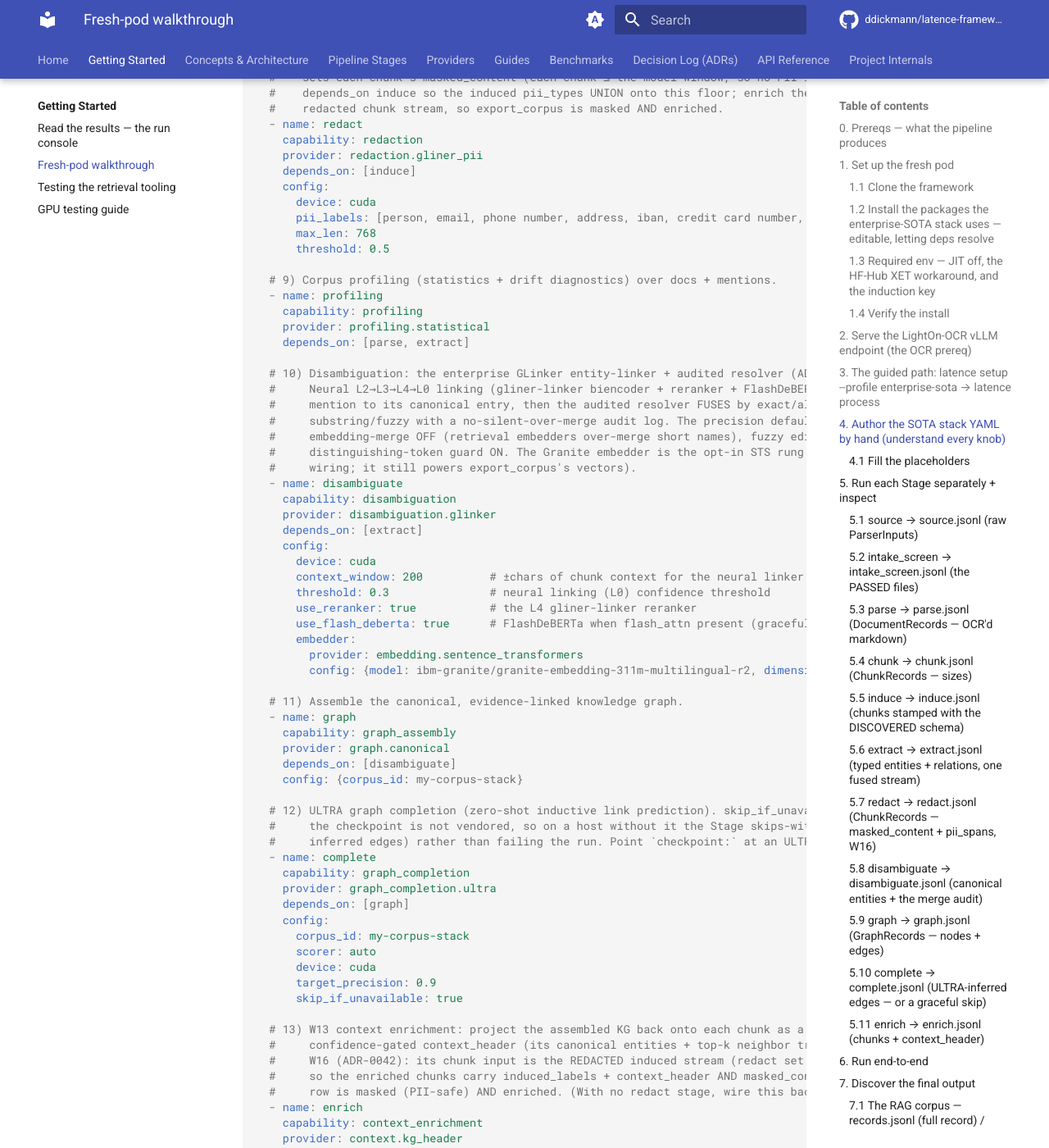
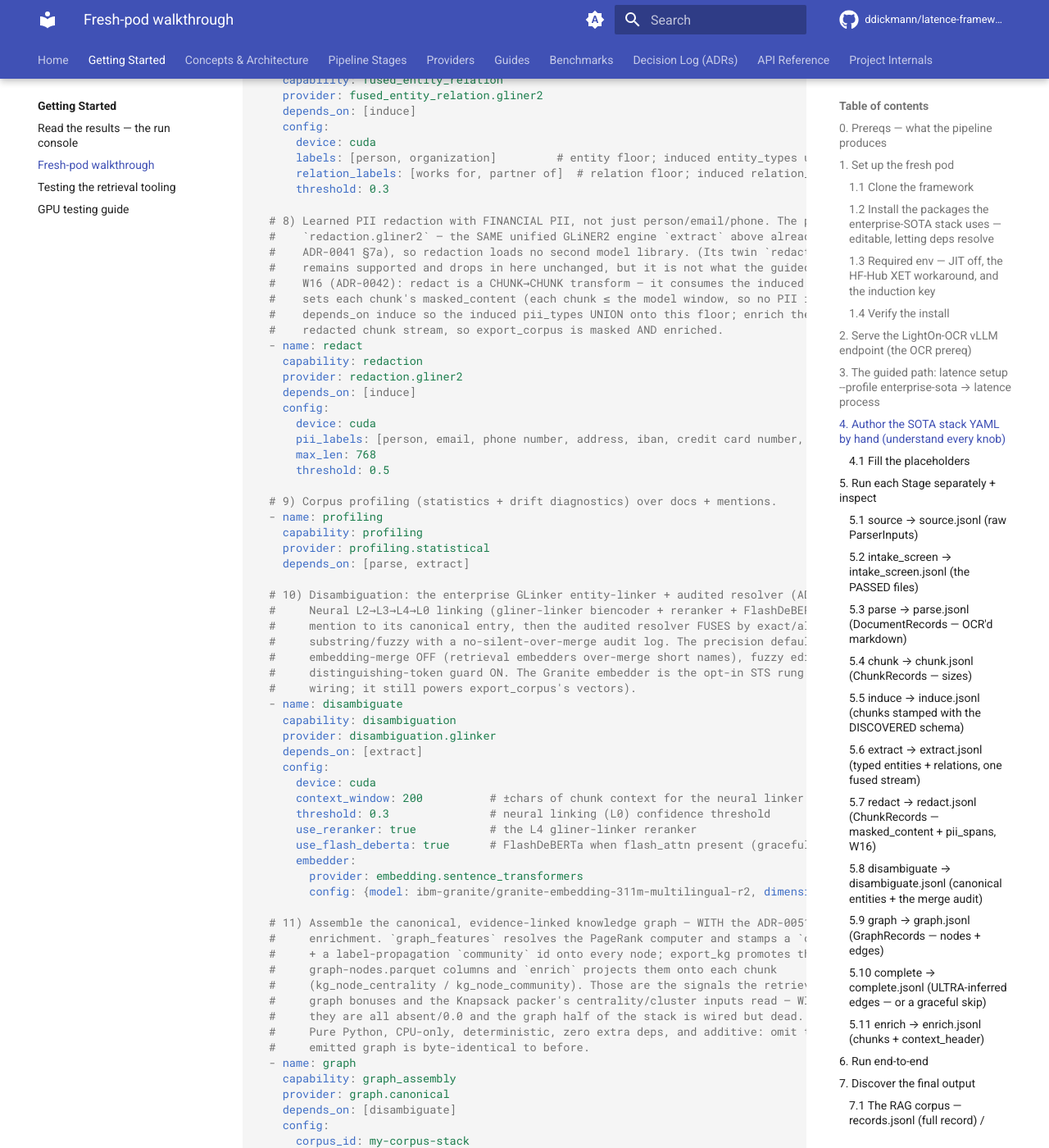
Before and after one commit to ddickmann/latence, an MkDocs documentation site: the page built from docs/TUTORIAL-fresh-pod-walkthrough.md, in a window 1280 px wide and 1400 px high, scrolled down 10396 px. Shown: the whole window at 82% size. Built offline with MkDocs 1.6.1 and Material for MkDocs 9.7.7, drawn with Linux system fonts in a browser that asks for light colours; comment, search, counter and statistics services are not loaded; some of the changed text lies outside the part shown.

Commit message:
fix(audit-R6): The go-live tutorial's §4 stack — explicitly labelled "the exact enterprise-sota spine" that "the wizard above generates for you" — wires the un-blessed `redaction.gliner_pii` and omits BOTH #193's `graph_features` block and #194's `bm25` block, so the canonical hand-authored enterprise stack ships without the two signals this stream delivered and with the PII engine #197 explicitly de-blessed.

````diff
--- a/docs/TUTORIAL-fresh-pod-walkthrough.md
+++ b/docs/TUTORIAL-fresh-pod-walkthrough.md
@@ -101,15 +101,16 @@ pip install --break-system-packages \
 ```
 
 - `gliner2 peft accelerate` — the GLiNER2 fused entity+relation extractor (mdeberta-v3 backbone).
-- `gliner` — the learned PII redactor `redaction.gliner_pii`, which §4's hand-written stack wires.
-  Its entry point ships in the **`packages/latence-pii-gliner`** distribution above.
-- The redactor `latence setup --profile enterprise-sota` blesses is the **other** one,
-  `redaction.gliner2` (#197, ADR-0041 §7a). Do not confuse the two names: the `gliner2` line in the
-  pip block above is the third-party **PyPI wheel** (the library + mdeberta-v3 backbone), while the
-  `redaction.gliner2` **entry point** is registered only by the
-  **`packages/latence-pii-gliner2`** distribution — which is why that package is in the editable
-  list. Both redactors are supported; both are installed above, so §3's wizard fast path and §4's
-  hand-written stack run from the same environment.
+- The redactor both §3's wizard and §4's hand-written stack wire is `redaction.gliner2` (#197,
+  ADR-0041 §7a) — the SAME GLiNER2 engine `extract` runs, so redaction adds no second model library.
+  Do not confuse the two names: the `gliner2` line in the pip block above is the third-party **PyPI
+  wheel** (the library + mdeberta-v3 backbone), while the `redaction.gliner2` **entry point** is
+  registered only by the **`packages/latence-pii-gliner2`** distribution — which is why that package
+  is in the editable list.
+- `gliner` + **`packages/latence-pii-gliner`** — the *alternative* learned redactor
+  `redaction.gliner_pii`. Still fully supported (it drops into §4's `redact` stage unchanged), just
+  not what the guided setup blesses. Installed here only so you can swap it in; drop both lines if
+  you do not want the second model library.
 - `glinker flashdeberta` — the neural GLinker entity-linker (`disambiguation.glinker`): the
   `gliner-linker-large` biencoder + `gliner-linker-rerank` reranker + FlashDeBERTa.
 - `sentence-transformers` — the Granite r2 embedder (the GLinker resolver's opt-in STS rung **and**
@@ -275,8 +276,8 @@ capability wiring — the SAME machinery `latence stack validate` builds on, no
 ```text
 source → intake_screen → parse[lighton_vllm] → chunk[640] → content_screen
   → induce[corpus] → extract[gliner2, thr 0.3] → redact[gliner2, financial-PII]
-  → profiling → disambiguate[glinker] → graph → complete[ultra, skip_if_unavailable]
-  → enrich(context) → export_kg + export_corpus[Granite r2, context_columns]
+  → profiling → disambiguate[glinker] → graph[+pagerank features] → complete[ultra, skip_if_unavailable]
+  → enrich(context) → export_kg + export_corpus[Granite r2, context_columns, bm25]
 ```
 
 **Deterministic + scriptable (CI/repro).** `--non-interactive` takes every answer from flags, and
@@ -308,9 +309,17 @@ latence process --config ./latence.stack.yaml --run-id run-0001
 >   embedder. The precision-by-default knobs (embedding-merge OFF, fuzzy edit-distance rung +
 >   distinguishing-token guard ON) ride the provider defaults — the config stays minimal and the ER
 >   is precise out of the box.
-> - **graph → `graph.canonical` → complete → `graph_completion.ultra`** (`skip_if_unavailable: true`
->   — no vendored checkpoint means a graceful skip, never a failed run) → **`export.knowledge_graph`**
->   + **`export.jsonl_parquet`** with the Granite r2 corpus vectors.
+> - **graph → `graph.canonical`** with the ADR-0051 **`graph_features: graph_features.pagerank`**
+>   block — PageRank `centrality` + label-propagation `community` stamped on every node, promoted to
+>   `graph-nodes.parquet` columns and projected onto each chunk. These are what the retrieval
+>   Expander's graph bonuses and the Knapsack packer's centrality/cluster inputs read; without the
+>   block they are absent/`0.0`.
+> - **→ complete → `graph_completion.ultra`** (`skip_if_unavailable: true` — no vendored checkpoint
+>   means a graceful skip, never a failed run) → **`export.knowledge_graph`**
+>   + **`export.jsonl_parquet`** with the Granite r2 corpus vectors **and the ADR-0049
+>   `bm25: tokenizer.regex` block** — the index-time term statistics (`bm25-stats.json` +
+>   `bm25-postings.parquet`) the query-side sparse rescorer runs on. Without it the stack ships
+>   dense-only and the hybrid fuser has no sparse leg.
 
 > **PII note (W16, ADR-0042).** With **PII ON**, `redact` is a **chunk-level transform**: it consumes
 > the induced **chunk** stream and sets each chunk's `masked_content` (each chunk ≤ the model window,
@@ -352,9 +361,9 @@ every knob. Save it as `stacks/my-corpus.yaml`. This is the **exact** enterprise
 ```yaml
 # stacks/my-corpus.yaml — the enterprise-SOTA stack:
 #   source → intake_screen → parse[lighton_vllm] → chunk[640] → content_screen
-#     → induce[corpus] → extract[gliner2, thr 0.3] → redact[gliner_pii, financial-PII]
-#     → profiling → disambiguate[glinker] → graph → complete[ultra] → enrich(context)
-#     → export_kg + export_corpus[Granite r2]
+#     → induce[corpus] → extract[gliner2, thr 0.3] → redact[gliner2, financial-PII]
+#     → profiling → disambiguate[glinker] → graph[+pagerank features] → complete[ultra]
+#     → enrich(context) → export_kg + export_corpus[Granite r2 + bm25]
 #
 # {CORPUS_DIR} / {STORAGE_URI} are placeholders — fill them in §4.1 before `latence run`.
 name: my-corpus-stack
@@ -430,14 +439,17 @@ stages:
       relation_labels: [works for, partner of]  # relation floor; induced relation_types union on
       threshold: 0.3
 
-  # 8) Learned PII redaction (GLiNER-PII) with FINANCIAL PII, not just person/email/phone.
+  # 8) Learned PII redaction with FINANCIAL PII, not just person/email/phone. The provider is
+  #    `redaction.gliner2` — the SAME unified GLiNER2 engine `extract` above already runs (#197,
+  #    ADR-0041 §7a), so redaction loads no second model library. (Its twin `redaction.gliner_pii`
+  #    remains supported and drops in here unchanged, but it is not what the guided setup blesses.)
   #    W16 (ADR-0042): redact is a CHUNK→CHUNK transform — it consumes the induced CHUNK stream and
   #    sets each chunk's masked_content (each chunk ≤ the model window, so no PII is truncated). It
   #    depends_on induce so the induced pii_types UNION onto this floor; enrich then reads THIS
   #    redacted chunk stream, so export_corpus is masked AND enriched.
   - name: redact
     capability: redaction
-    provider: redaction.gliner_pii
+    provider: redaction.gliner2
     depends_on: [induce]
     config:
       device: cuda
@@ -472,12 +484,24 @@ stages:
         provider: embedding.sentence_transformers
         config: {model: ibm-granite/granite-embedding-311m-multilingual-r2, dimension: 768, device: cuda, attn_implementation: flash_attention_2}
 
-  # 11) Assemble the canonical, evidence-linked knowledge graph.
+  # 11) Assemble the canonical, evidence-linked knowledge graph — WITH the ADR-0051 graph-feature
+  #     enrichment. `graph_features` resolves the PageRank computer and stamps a `centrality` score
+  #     + a label-propagation `community` id onto every node; export_kg promotes them to
+  #     graph-nodes.parquet columns and `enrich` projects them onto each chunk
+  #     (kg_node_centrality / kg_node_community). Those are the signals the retrieval Expander's
+  #     graph bonuses and the Knapsack packer's centrality/cluster inputs read — WITHOUT this block
+  #     they are all absent/0.0 and the graph half of the stack is wired but dead.
+  #     Pure Python, CPU-only, deterministic, zero extra deps, and additive: omit the block and the
+  #     emitted graph is byte-identical to before.
   - name: graph
     capability: graph_assembly
     provider: graph.canonical
     depends_on: [disambiguate]
-    config: {corpus_id: my-corpus-stack}
+    config:
+      corpus_id: my-corpus-stack
+      graph_features:
+        provider: graph_features.pagerank
+        config: {}
 
   # 12) ULTRA graph completion (zero-shot inductive link prediction). skip_if_unavailable: true —
   #     the checkpoint is not vendored, so on a host without it the Stage skips-with-flag (no
@@ -518,6 +542,13 @@ stages:
   # 14b) RAG-corpus export from the REDACTED+ENRICHED chunk stream: masked_content (materialized as
   #      the corpus text, W16) + provenance + classification + induced_labels + context_header + a
   #      dense Granite r2 embedding. context_columns: true → the two W13 Parquet columns.
+  #      `bm25` (ADR-0049) adds the INDEX-TIME sparse signal: it materializes bm25-stats.json +
+  #      bm25-postings.parquet next to the corpus — the corpus statistics the query-side BM25
+  #      rescorer runs on. WITHOUT this block no such files are written at all and the hybrid
+  #      fuser's sparse leg is dead (dense-only retrieval). `tokenizer.regex` is the reference
+  #      tokenizer (lowercase Unicode alphanumeric runs) the query side applies, so accented and
+  #      non-Latin terms match; it is not a word segmenter — an unspaced script (zh/ja/th) should
+  #      plug its own segmenter in behind the Tokenizer seam. Deterministic, CPU-only, additive.
   - name: export_corpus
     capability: export
     provider: export.jsonl_parquet
@@ -859,6 +893,7 @@ Everything lands under `export/`:
 ```bash
 ls -la /workspace/out/_latence/runs/run-0001/export/
 #   records.jsonl        records.parquet          ← RAG corpus
+#   bm25-stats.json      bm25-postings.parquet    ← sparse (BM25) index-time signal
 #   graph-nodes.parquet  graph-edges.parquet
 #   graph.ttl            graph.graphml            ← knowledge graph
 EX=/workspace/out/_latence/runs/run-0001/export
@@ -917,6 +952,7 @@ PY
 
 ```bash
 # nodes: node_id, type (entity type), canonical_name, confidence, source_document_ids
+# + centrality (PageRank) and community (label-propagation) when `graph_features` is wired (§4 §11)
 python -c "import pyarrow.parquet as pq; t=pq.read_table('$EX/graph-nodes.parquet'); print(t.column_names); print(t.to_pylist()[:5])"
 # edges: edge_id, source_node_id, target_node_id, label, confidence (+ evidence)
 python -c "import pyarrow.parquet as pq; t=pq.read_table('$EX/graph-edges.parquet'); print(t.column_names); print(t.to_pylist()[:5])"
````
Also changed, not shown: other parts of docs/TUTORIAL-fresh-pod-walkthrough.md (+3 -0 lines), issues/audit/R6-wizard_profile-15.md (added, +58 -0 lines), 1 other file.
